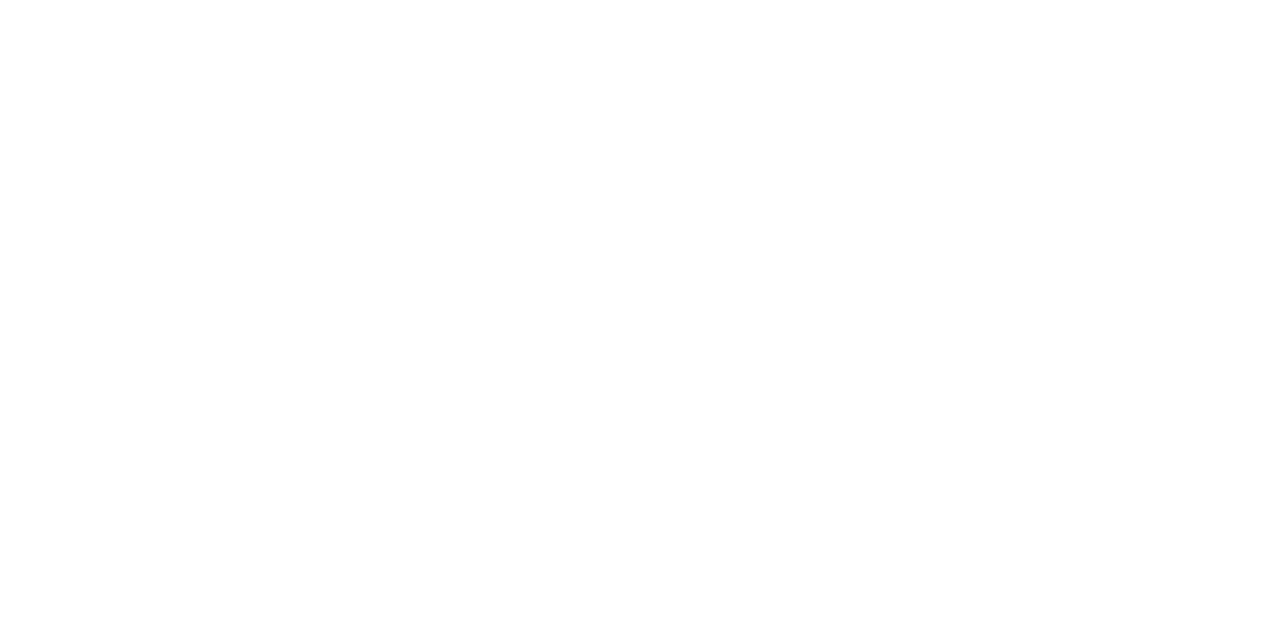
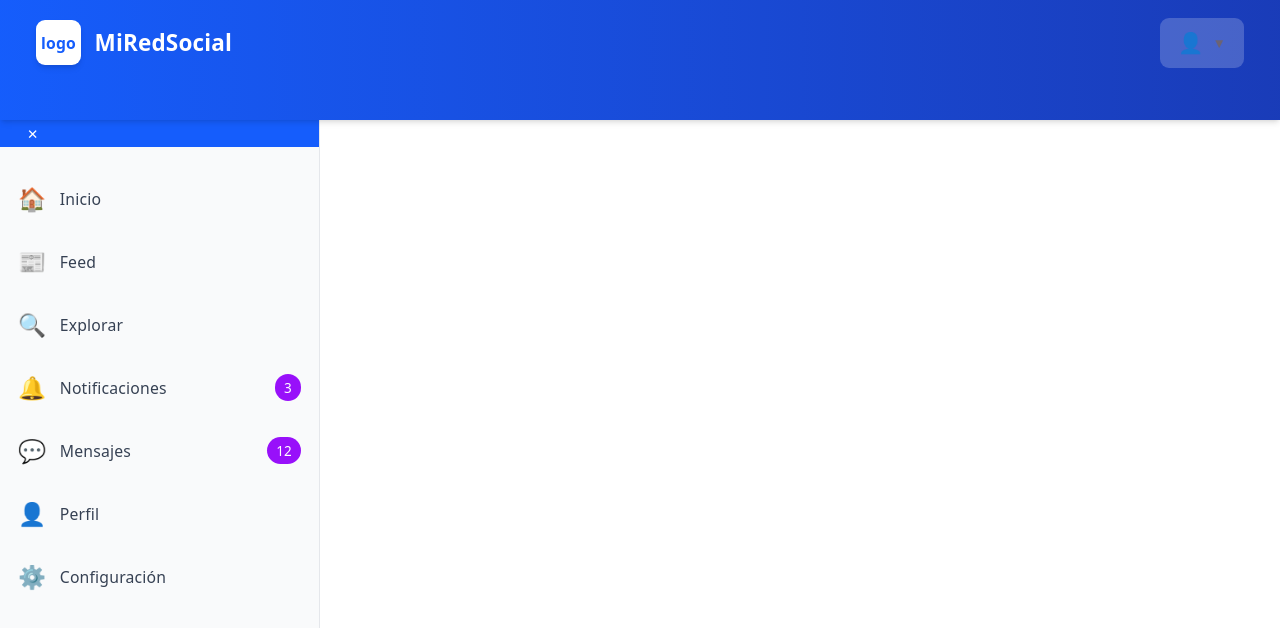
Before and after one commit to sciarramartin/PROYECTO-FINAL-GRUPO-8, a React app in the folder PRODUCTO/codigo-fuente/frontend/: page /horario in a window 1280 px wide. Before the commit this address had no page. Shown: the top 628 px of the page. Built offline with nearby package versions, Linux system fonts and the light colour scheme; the HTML template or start-up script is replaced by a standard one.

Commit message:
Creando: Layout Sidebar Header

```diff
--- a/PRODUCTO/codigo-fuente/frontend/src/App.jsx
+++ b/PRODUCTO/codigo-fuente/frontend/src/App.jsx
@@ -3,6 +3,8 @@
 import Login from './components/Login';
 import RecuperarContrasena from './components/RecuperarContrasena';
 import ResetearContrasena from './components/ResetearContrasena';
+import Horario from './components/Horario';
+import Layout from './components/Layout';
 
 const RutaPrivada = ({ children }) => {
   const token = localStorage.getItem("token") || sessionStorage.getItem("token");
@@ -17,6 +19,10 @@
         <Route path="/recuperar-contrasena" element={<RecuperarContrasena />} />
         <Route path="/resetear-contrasena" element={<ResetearContrasena />} />
 
+
+        <Route element={<Layout />}>
+          <Route path="/horario" element={<Horario />} />
+        </Route>
         {/* Rutas privadas — esto hay que descomentarlo cuando este listo el Dashboard */}
         {/* <Route path="/dashboard" element={
           <RutaPrivada>
--- /dev/null
+++ b/PRODUCTO/codigo-fuente/frontend/src/components/Header.jsx
@@ -0,0 +1,84 @@
+// components/Header.jsx
+import { useState } from 'react';
+import { Link, useNavigate } from 'react-router-dom';
+
+function Header() {
+  const [isDropdownOpen, setIsDropdownOpen] = useState(false);
+  const navigate = useNavigate();
+  const isLoggedIn = true;
+
+  const handleLogout = () => {
+    console.log('Cerrando sesión...');
+    navigate('/login');
+  };
+
+  return (
+    <header className="bg-gradient-to-r from-blue-600 to-blue-800 shadow-md sticky top-0 z-50 h-[15vh]">
+      <div className="max-w-7xl mx-auto px-4 sm:px-6 lg:px-8 py-4 flex justify-between items-center">
+        {/* Logo y nombre */}
+        <Link to="/" className="flex items-center gap-3 hover:scale-105 transition-transform">
+          <div className="w-10 h-10 bg-white rounded-lg flex items-center justify-center text-sm font-bold text-blue-600 shadow-md">
+            logo
+          </div>
+          <span className="text-xl font-bold text-white">MiRedSocial</span>
+        </Link>
+
+        {/* Menú usuario */}
+        {isLoggedIn && (
+          <div className="relative">
+            <button
+              onClick={() => setIsDropdownOpen(!isDropdownOpen)}
+              className="flex items-center gap-2 px-4 py-2 rounded-lg bg-white/20 hover:bg-white/30 transition-all"
+            >
+              <span className="text-lg">👤</span>
+              <span className="text-xs">▼</span>
+            </button>
+
+            {/* Dropdown */}
+            {isDropdownOpen && (
+              <>
+                <div className="absolute right-0 mt-2 w-56 bg-white rounded-lg shadow-lg overflow-hidden z-10 animate-fadeIn">
+                  <Link
+                    to="/profile"
+                    className="flex items-center gap-3 px-4 py-3 text-gray-700 hover:bg-gray-50 transition-colors"
+                    onClick={() => setIsDropdownOpen(false)}
+                  >
+                    <span>👤</span> Mi Perfil
+                  </Link>
+                  <Link
+                    to="/settings"
+                    className="flex items-center gap-3 px-4 py-3 text-gray-700 hover:bg-gray-50 transition-colors"
+                    onClick={() => setIsDropdownOpen(false)}
+                  >
+                    <span>⚙️</span> Configuración
+                  </Link>
+                  <Link
+                    to="/privacy"
+                    className="flex items-center gap-3 px-4 py-3 text-gray-700 hover:bg-gray-50 transition-colors"
+                    onClick={() => setIsDropdownOpen(false)}
+                  >
+                    <span>🔒</span> Privacidad
+                  </Link>
+                  <hr className="my-1" />
+                  <button
+                    onClick={handleLogout}
+                    className="w-full flex items-center gap-3 px-4 py-3 text-red-600 hover:bg-red-50 transition-colors"
+                  >
+                    <span>🚪</span> Cerrar Sesión
+                  </button>
+                </div>
+                {/* Backdrop */}
+                <div
+                  className="fixed inset-0 z-0"
+                  onClick={() => setIsDropdownOpen(false)}
+                />
+              </>
+            )}
+          </div>
+        )}
+      </div>
+    </header>
+  );
+}
+
+export default Header;
--- /dev/null
+++ b/PRODUCTO/codigo-fuente/frontend/src/components/Horario.jsx
@@ -0,0 +1,18 @@
+import { useState } from "react";
+import axios from "axios";
+
+const Horario = () => {
+
+  const [exitoso, setExitoso] = useState(false);
+  const [error, setError] = useState("");
+  const [cargando, setCargando] = useState(false);
+
+
+
+
+  return (
+    <div></div>
+  );
+};
+
+export default Horario;
--- /dev/null
+++ b/PRODUCTO/codigo-fuente/frontend/src/components/Layout.jsx
@@ -0,0 +1,20 @@
+import { Outlet } from 'react-router-dom';
+import Header from './Header';
+import Sidebar from './Sidebar';
+
+const Layout = () => {
+  return (
+    <div className="min-h-screen">
+      <Header />
+      <div className="flex">
+        <Sidebar />
+        <main className="flex-1 p-4">
+          <Outlet />
+        </main>
+      </div>
+    </div>
+  );
+};
+
+
+export default Layout;
--- /dev/null
+++ b/PRODUCTO/codigo-fuente/frontend/src/components/Sidebar.jsx
@@ -0,0 +1,66 @@
+// components/Sidebar.jsx
+import { useState } from 'react';
+import { NavLink } from 'react-router-dom';
+
+function Sidebar() {
+  const [isCollapsed, setIsCollapsed] = useState(false);
+
+  const menuItems = [
+    { path: '/', icon: '🏠', label: 'Inicio' },
+    { path: '/feed', icon: '📰', label: 'Feed' },
+    { path: '/explore', icon: '🔍', label: 'Explorar' },
+    { path: '/notifications', icon: '🔔', label: 'Notificaciones', badge: 3 },
+    { path: '/messages', icon: '💬', label: 'Mensajes', badge: 12 },
+    { path: '/profile', icon: '👤', label: 'Perfil' },
+    { path: '/settings', icon: '⚙️', label: 'Configuración' },
+  ];
+
+  return (
+    <aside
+      className={`${
+        isCollapsed ? 'w-[10vh]' : 'w-[40vh]'
+      } fixed top-0 left-0 h-[85vh] flex flex-col bg-gray-50 border-r border-gray-200 sticky transition-all duration-300 md:min-h-[85vh]`}
+    >
+      {/* Botón toggle */}
+      <button
+
+        onClick={() => setIsCollapsed(!isCollapsed)}
+        className={`w-full h-6 bg-blue-600 text-white flex items-center ${isCollapsed ? 'justify-center ' : 'justify-left gap-3 px-6'} text-xs hover:text-xm`}
+      >
+        {isCollapsed ? "☰" : "✕"}
+      </button>
+
+      {/* Navegación */}
+      <nav className="py-5">
+        <ul className="space-y-1">
+          {menuItems.map((item) => (
+            <li key={item.path}>
+              <NavLink
+                to={item.path}
+                className={({ isActive }) => `
+                  flex items-center gap-3 px-4 py-3 text-gray-700 hover:bg-purple-50 hover:text-purple-600 transition-all duration-200
+                  ${isActive ? 'bg-purple-100 text-purple-600 border-r-4 border-purple-600' : ''}
+                  ${isCollapsed ? 'justify-center px-2' : ''}
+                `}
+              >
+                <span className="text-xl">{item.icon}</span>
+                {!isCollapsed && (
+                  <>
+                    <span className="text-sm font-medium flex-1">{item.label}</span>
+                    {item.badge && (
+                      <span className="bg-purple-600 text-white text-xs px-2 py-1 rounded-full min-w-[20px] text-center">
+                        {item.badge}
+                      </span>
+                    )}
+                  </>
+                )}
+              </NavLink>
+            </li>
+          ))}
+        </ul>
+      </nav>
+    </aside>
+  );
+}
+
+export default Sidebar;
```
Also changed, not shown: 1 other file (tests, documents, lock files or other folders).
